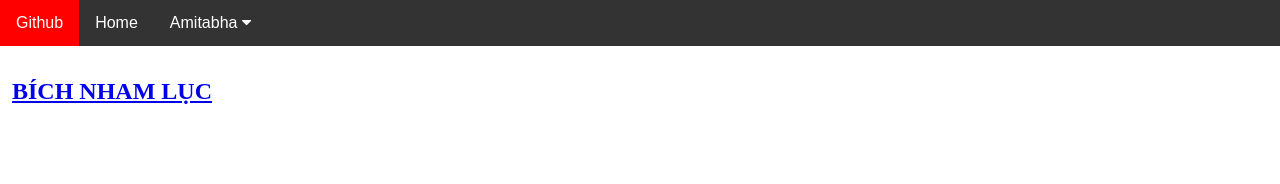
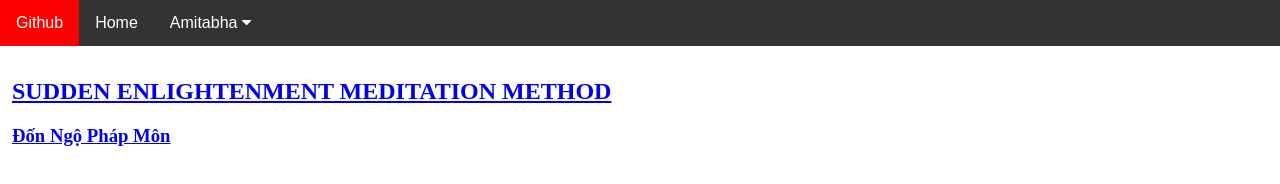
Before and after one commit to trannhukhoinguyen/emancipation, a plain HTML site: page index.html in a window 1280 px wide. Drawn offline with Linux system fonts and the light colour scheme.

Commit message:
Update index.html

```diff
--- a/index.html
+++ b/index.html
@@ -53,8 +53,9 @@
 
 
 <div style="padding:12px">
-  <a href="https://www.youtube.com/watch?v=jB-YynFI7PY&list=PLPBPKSLpGgYKSgJWHKXYfO6FP5Z2nIEMF&index=1&ab_channel=S%C3%A1chN%C3%B3iTr%C3%BAcThi%C3%AAn">
-    <h2>BÍCH NHAM LỤC</h2>
+  <a href="/emancipation/sudden-enlightenment">
+    <h2>SUDDEN ENLIGHTENMENT MEDITATION METHOD</h2>
+    <h3>Đốn Ngộ Pháp Môn</h3>
   </a>
 
 </div>
```
